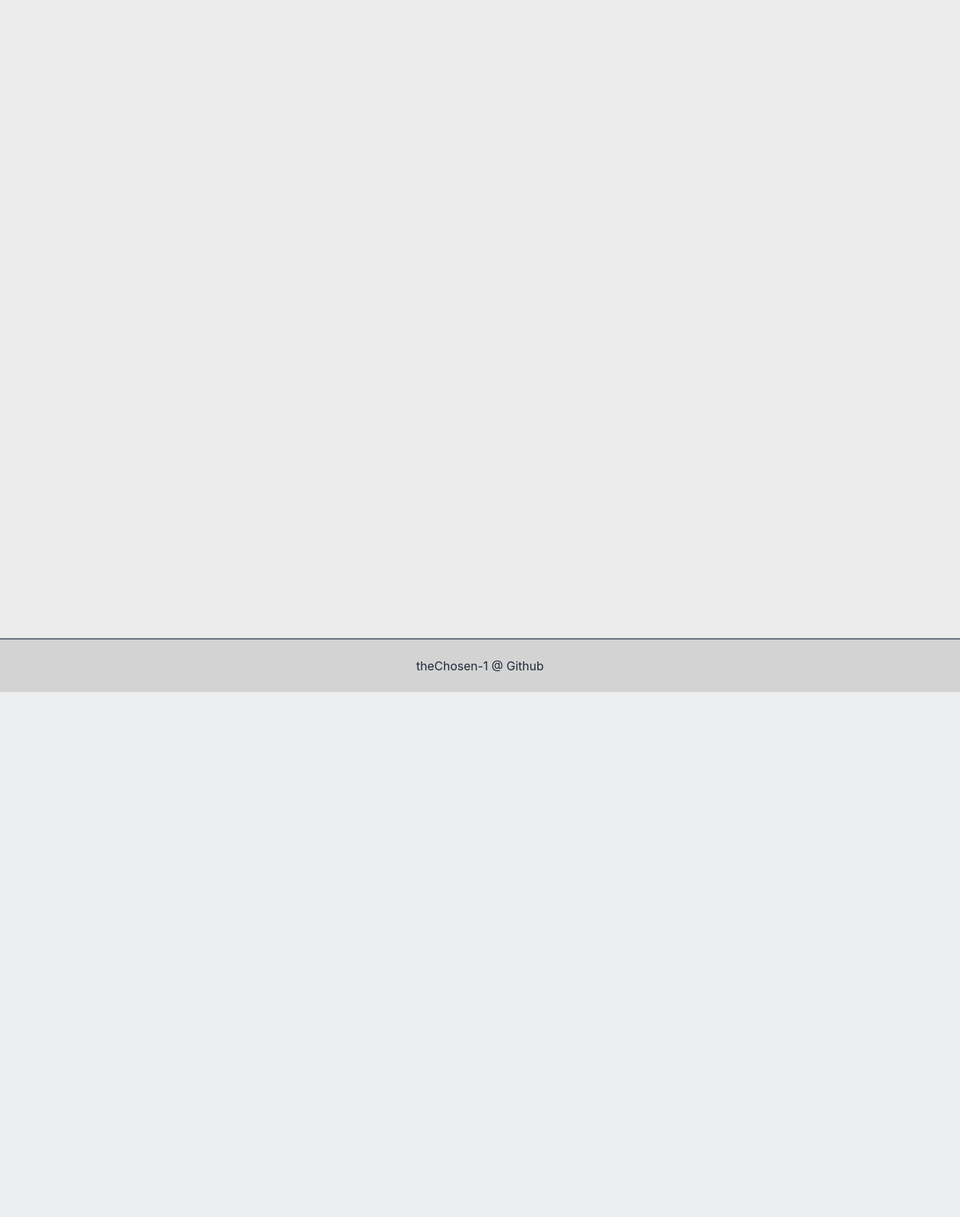
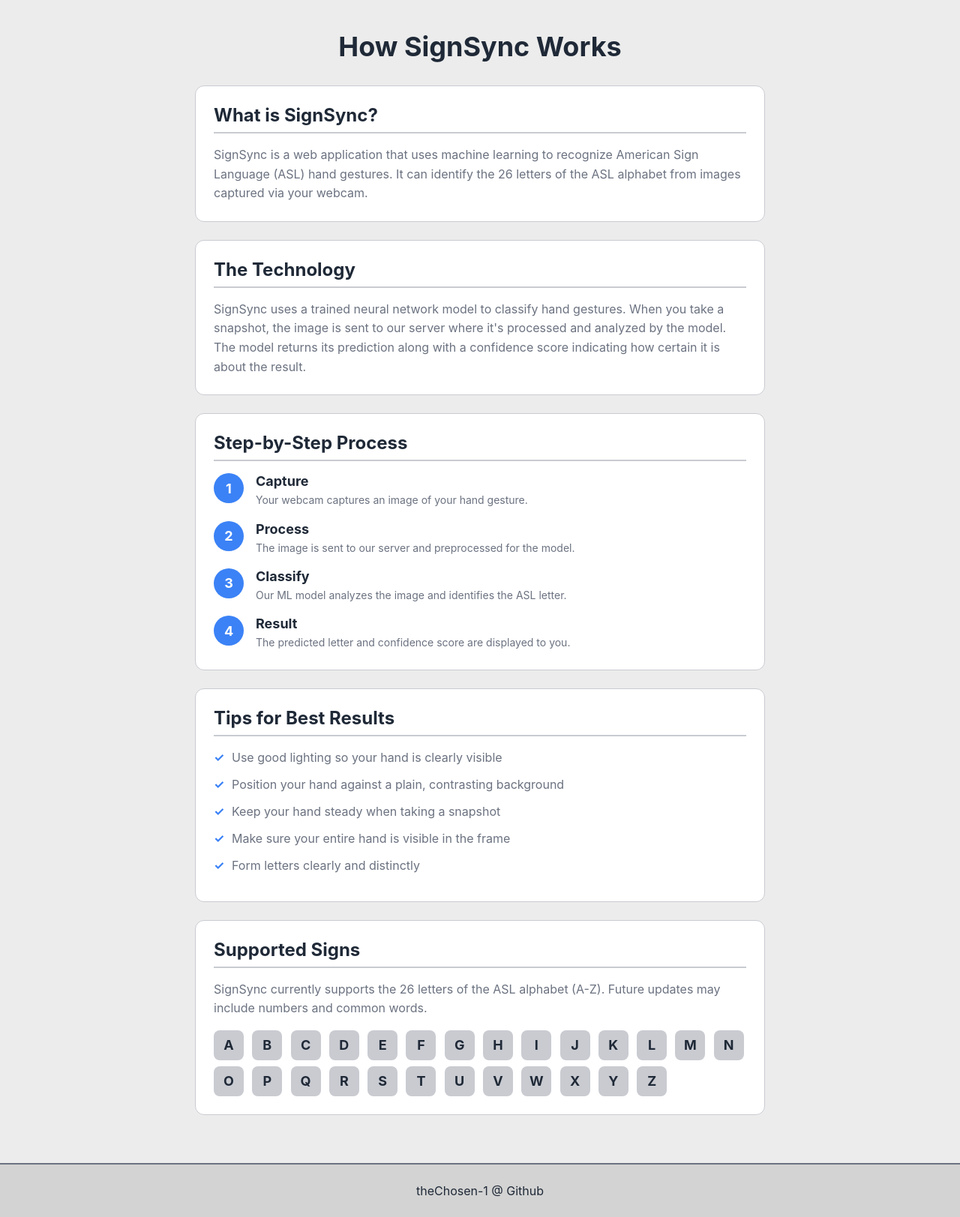
Before and after one commit to inshaal81/SignSync-WebApp, a Flask app: page /docs in a window 1280 px wide. Shown: the part 77-1700 px from the top of the page at 75% size. Before the commit the page ends 1000 px from the top, so only its background shows below. Run offline with Flask 3, Linux system fonts and the light colour scheme.

Commit message:
Add production readiness improvements
- Enforce SECRET_KEY in production mode
- Add comprehensive logging infrastructure
- Improve file cleanup with error handling
- Add .env.example configuration template
- Update docs page with usage instructions
- Replace placeholder content in index.html

```diff
--- a/app.py
+++ b/app.py
@@ -1,29 +1,225 @@
 from flask import Flask, render_template, request, jsonify
 import os
+import sys
+import logging
+import shutil
 from datetime import datetime
 from werkzeug.utils import secure_filename
+from dotenv import load_dotenv
+from PIL import Image
+import numpy as np
 import random
 import string
 
+# Load environment variables from .env file
+load_dotenv()
+
 app = Flask(__name__, template_folder='template')
 
-# CONFIG
+# =============================================================================
+# CONFIGURATION
+# =============================================================================
 UPLOAD_FOLDER = 'uploads'
 ALLOWED_EXTENSIONS = {'png', 'jpg', 'jpeg', 'gif'}
+
 app.config['UPLOAD_FOLDER'] = UPLOAD_FOLDER
 app.config['MAX_CONTENT_LENGTH'] = 16 * 1024 * 1024  # 16MB max file size
 
 # Production settings
 DEBUG = os.environ.get('FLASK_DEBUG', 'False').lower() == 'true'
 
+# SECRET_KEY configuration - must be set in production
+secret_key = os.environ.get('SECRET_KEY')
+if not secret_key and not DEBUG:
+    raise ValueError('SECRET_KEY environment variable must be set in production')
+app.config['SECRET_KEY'] = secret_key or 'dev-only-not-for-production'
+
+# Model configuration
+MODEL_PATH = os.environ.get('MODEL_PATH', 'model/signsync_model.pkl')
+MODEL_TYPE = os.environ.get('MODEL_TYPE', 'custom')
+MODEL_INPUT_SIZE = int(os.environ.get('MODEL_INPUT_SIZE', '28'))
+
+# ASL alphabet mapping (A-Z, excluding J and Z which require motion)
+ASL_LABELS = list('ABCDEFGHIKLMNOPQRSTUVWXY')
+
+# =============================================================================
+# LOGGING
+# =============================================================================
+logging.basicConfig(
+    level=logging.DEBUG if DEBUG else logging.INFO,
+    format='%(asctime)s - %(name)s - %(levelname)s - %(message)s'
+)
+logger = logging.getLogger(__name__)
+
 # Ensure uploads directory exists
 os.makedirs(UPLOAD_FOLDER, exist_ok=True)
 
+# =============================================================================
 # MODEL LOADING
-MODEL = None  # (using placeholder classification)
+# =============================================================================
+MODEL = None
+
+def load_model():
+    """
+    Load the ML model with error handling.
+
+    Supports multiple model types:
+    - custom: Custom neural network stored as dict with parameters
+    - sklearn: scikit-learn models (pickle files)
+    - tensorflow: TensorFlow/Keras models (.h5 files)
+    - onnx: ONNX models (.onnx files)
+
+    Returns:
+        Loaded model object or None if loading fails
+    """
+    global MODEL
+
+    if not os.path.exists(MODEL_PATH):
+        logger.warning(f'Model file not found at {MODEL_PATH}. Using placeholder classification.')
+        return None
+
+    try:
+        if MODEL_TYPE == 'custom':
+            import pickle
+            with open(MODEL_PATH, 'rb') as f:
+                MODEL = pickle.load(f)
+            logger.info(f'Custom neural network loaded from {MODEL_PATH}')
+            logger.info(f'Model architecture: {MODEL.get("layer_dims", "unknown")}')
+            logger.info(f'Model test accuracy: {MODEL.get("test_accuracy", "unknown")}')
+
+        elif MODEL_TYPE == 'sklearn':
+            import pickle
+            with open(MODEL_PATH, 'rb') as f:
+                MODEL = pickle.load(f)
+            logger.info(f'Scikit-learn model loaded successfully from {MODEL_PATH}')
+
+        elif MODEL_TYPE == 'tensorflow':
+            import tensorflow as tf
+            MODEL = tf.keras.models.load_model(MODEL_PATH)
+            logger.info(f'TensorFlow model loaded successfully from {MODEL_PATH}')
+
+        elif MODEL_TYPE == 'onnx':
+            import onnxruntime as ort
+            MODEL = ort.InferenceSession(MODEL_PATH)
+            logger.info(f'ONNX model loaded successfully from {MODEL_PATH}')
+
+        else:
+            logger.error(f'Unknown model type: {MODEL_TYPE}')
+            return None
+
+        return MODEL
+
+    except Exception as e:
+        logger.error(f'Failed to load model: {str(e)}', exc_info=True)
+        if not DEBUG:
+            logger.warning('Model failed to load in production mode - using placeholder')
+        return None
+
+# Load model at startup
+MODEL = load_model()
+
+# =============================================================================
+# CUSTOM NEURAL NETWORK FORWARD PASS
+# =============================================================================
+def sigmoid(z):
+    """Sigmoid activation function."""
+    return 1 / (1 + np.exp(-np.clip(z, -500, 500)))
+
+def relu(z):
+    """ReLU activation function."""
+    return np.maximum(0, z)
+
+def softmax(z):
+    """Softmax activation function for output layer."""
+    exp_z = np.exp(z - np.max(z, axis=0, keepdims=True))
+    return exp_z / np.sum(exp_z, axis=0, keepdims=True)
+
+def forward_pass(X, parameters):
+    """
+    Forward pass through the custom neural network.
+
+    Args:
+        X: Input data, shape (n_features, n_samples)
+        parameters: Dictionary containing weights and biases
+
+    Returns:
+        tuple: (output probabilities, cache for debugging)
+    """
+    cache = {}
+    A = X
+
+    # Determine number of layers from parameters
+    L = len(parameters) // 2
+
+    # Hidden layers with ReLU activation
+    for l in range(1, L):
+        W = parameters[f'W{l}']
+        b = parameters[f'b{l}']
+        Z = np.dot(W, A) + b
+        A = relu(Z)
+        cache[f'A{l}'] = A
+
+    # Output layer with softmax activation
+    W = parameters[f'W{L}']
+    b = parameters[f'b{L}']
+    Z = np.dot(W, A) + b
+    A = softmax(Z)
+    cache[f'A{L}'] = A
+
+    return A, cache
 
 def allowed_file(filename):
     return '.' in filename and filename.rsplit('.', 1)[1].lower() in ALLOWED_EXTENSIONS
+
+# =============================================================================
+# IMAGE PREPROCESSING
+# =============================================================================
+def preprocess_image(image_path, target_size=None):
+    """
+    Preprocess image for model input.
+
+    Args:
+        image_path: Path to image file
+        target_size: Target dimensions (width, height). Defaults to MODEL_INPUT_SIZE.
+
+    Returns:
+        numpy.ndarray: Preprocessed image array ready for model input
+    """
+    if target_size is None:
+        target_size = (MODEL_INPUT_SIZE, MODEL_INPUT_SIZE)
+
+    try:
+        img = Image.open(image_path)
+
+        # Convert to grayscale (ASL models typically use grayscale)
+        if img.mode != 'L':
+            img = img.convert('L')
+
+        # Resize to model input size
+        img = img.resize(target_size, Image.Resampling.LANCZOS)
+
+        # Convert to numpy array
+        img_array = np.array(img)
+
+        # Normalize pixel values to 0-1 range
+        img_array = img_array.astype('float32') / 255.0
+
+        # Reshape based on model type
+        if MODEL_TYPE == 'custom':
+            # Custom NN expects (n_features, n_samples) - column vector
+            img_array = img_array.flatten().reshape(-1, 1)
+        elif MODEL_TYPE == 'sklearn':
+            # Sklearn expects (n_samples, n_features) - row vector
+            img_array = img_array.flatten().reshape(1, -1)
+        else:
+            # CNN models expect (batch, height, width, channels)
+            img_array = np.expand_dims(img_array, axis=(0, -1))
+
+        return img_array
+
+    except Exception as e:
+        logger.error(f'Image preprocessing error: {str(e)}', exc_info=True)
+        raise
 
 def classify_asl_image(image_path):
     """
@@ -39,16 +235,54 @@ def classify_asl_image(image_path):
     Returns:
         tuple: (classification, confidence) - e.g., ('A', 0.95)
     """
+    if MODEL is None:
+        # Placeholder: Return random letter with random confidence
+        logger.debug('Using placeholder classification (no model loaded)')
+        random_letter = random.choice(ASL_LABELS)
+        confidence = round(random.uniform(0.7, 0.99), 2)
+        return random_letter, confidence
 
-    if MODEL is not None:
-        # Add actual model prediction here
-        pass
+    try:
+        # Preprocess the image
+        processed_image = preprocess_image(image_path)
 
-    # Placeholder: Return a random letter A-Z with random confidence
-    random_letter = random.choice(string.ascii_uppercase)
-    confidence = round(random.uniform(0.7, 0.99), 2)
+        if MODEL_TYPE == 'custom':
+            # Custom neural network prediction
+            parameters = MODEL['parameters']
+            predictions, _ = forward_pass(processed_image, parameters)
+            predicted_class = np.argmax(predictions)
+            confidence = float(predictions[predicted_class, 0])
 
-    return random_letter, confidence
+        elif MODEL_TYPE == 'sklearn':
+            # Scikit-learn prediction
+            predictions = MODEL.predict_proba(processed_image)
+            predicted_class = np.argmax(predictions[0])
+            confidence = float(predictions[0][predicted_class])
+
+        elif MODEL_TYPE == 'tensorflow':
+            # TensorFlow/Keras prediction
+            predictions = MODEL.predict(processed_image, verbose=0)
+            predicted_class = np.argmax(predictions[0])
+            confidence = float(predictions[0][predicted_class])
+
+        elif MODEL_TYPE == 'onnx':
+            # ONNX prediction
+            input_name = MODEL.get_inputs()[0].name
+            predictions = MODEL.run(None, {input_name: processed_image})
+            predicted_class = np.argmax(predictions[0][0])
+            confidence = float(predictions[0][0][predicted_class])
+
+        else:
+            raise ValueError(f'Unknown model type: {MODEL_TYPE}')
+
+        # Map class index to ASL letter
+        classification = ASL_LABELS[predicted_class] if predicted_class < len(ASL_LABELS) else '?'
+
+        return classification, round(confidence, 2)
+
+    except Exception as e:
+        logger.error(f'Model prediction error: {str(e)}', exc_info=True)
+        raise
 
 @app.route('/')
 def index():
@@ -60,23 +294,56 @@ def docs():
 
 @app.route('/health')
 def health():
-    return jsonify({'status': 'healthy'}), 200
+    """Detailed health check endpoint."""
+    def check_disk_space():
+        """Check if sufficient disk space is available."""
+        try:
+            total, used, free = shutil.disk_usage(UPLOAD_FOLDER)
+            return free > 100 * 1024 * 1024  # True if more than 100MB free
+        except Exception:
+            return False
+
+    health_status = {
+        'status': 'healthy',
+        'timestamp': datetime.now().isoformat(),
+        'version': '1.0.0',
+        'checks': {
+            'model_loaded': MODEL is not None,
+            'model_type': MODEL_TYPE if MODEL is not None else None,
+            'upload_directory': os.path.exists(UPLOAD_FOLDER) and os.access(UPLOAD_FOLDER, os.W_OK),
+            'disk_space_ok': check_disk_space()
+        }
+    }
+
+    # Determine overall status
+    critical_checks = [
+        health_status['checks']['upload_directory'],
+        health_status['checks']['disk_space_ok']
+    ]
+    all_critical_pass = all(critical_checks)
+    health_status['status'] = 'healthy' if all_critical_pass else 'degraded'
+
+    status_code = 200 if all_critical_pass else 503
+    return jsonify(health_status), status_code
 
 @app.route('/classify', methods=['POST'])
 def classify():
     try:
         # Check if file is present in request
         if 'image' not in request.files:
+            logger.warning('Classification request received without image file')
             return jsonify({'error': 'No image file provided'}), 400
 
         file = request.files['image']
 
         # Check if file is selected
         if file.filename == '':
+            logger.warning('Classification request received with empty filename')
             return jsonify({'error': 'No file selected'}), 400
 
         # Validate file type
         if not allowed_file(file.filename):
+            logger.warning(f'Invalid file type attempted: {file.filename}')
             return jsonify({'error': 'Invalid file type. Only images are allowed.'}), 400
 
         # Generate unique filename with timestamp
@@ -86,14 +353,17 @@ def classify():
 
         # Save file temporarily
         file.save(filepath)
+        logger.info(f'Image saved temporarily: {filename}')
 
         try:
             # Classify the image
             classification, confidence = classify_asl_image(filepath)
+            logger.info(f'Classification result: {classification} (confidence: {confidence})')
 
             # Delete the image file immediately after classification
             if os.path.exists(filepath):
                 os.remove(filepath)
+                logger.debug(f'Temporary file deleted: {filename}')
 
             # Return classification result
             return jsonify({
@@ -103,12 +373,14 @@ def classify():
             })
 
         except Exception as e:
+            logger.error(f'Classification error: {str(e)}', exc_info=True)
             # Ensure file is deleted even if classification fails
             if os.path.exists(filepath):
                 os.remove(filepath)
             return jsonify({'error': f'Classification error: {str(e)}'}), 500
 
     except Exception as e:
+        logger.error(f'Server error: {str(e)}', exc_info=True)
         return jsonify({'error': f'Server error: {str(e)}'}), 500
 
 if __name__ == '__main__':
--- a/requirements.txt
+++ b/requirements.txt
@@ -2,3 +2,5 @@ Flask>=2.3.0
 Pillow>=10.0.0
 Werkzeug>=2.3.0
 gunicorn>=21.0.0
+python-dotenv>=1.0.0
+numpy>=1.24.0
--- a/static/docStyle.css
+++ b/static/docStyle.css
@@ -3,6 +3,7 @@
     --text: #1f2937;
     --muted: #6b7280;
     --lightgray: #c9cbd1;
+    --accent: #3b82f6;
 }
 
 * {
@@ -13,19 +14,17 @@
 }
 
 body {
-    min-height: 125vh;
+    min-height: 100vh;
     font-family: -apple-system, BlinkMacSystemFont, 'Segoe UI', Roboto, Oxygen, Ubuntu, Cantarell, 'Open Sans', 'Helvetica Neue', sans-serif;
     display: flex;
     flex-direction: column;
-    justify-content: space-between;
     background-color: rgb(236, 236, 236);
 }
 
 /* hide page scrollbar */
-html { scrollbar-width: none; } /* Firefox */
-body { -ms-overflow-style: none; } /* IE and Edge */
-body::-webkit-scrollbar, body::-webkit-scrollbar-button { display: none; } /* Chrome */
-/* end hide page scrollbar */
+html { scrollbar-width: none; }
+body { -ms-overflow-style: none; }
+body::-webkit-scrollbar, body::-webkit-scrollbar-button { display: none; }
 
 /* header */
 .header {
@@ -34,6 +33,7 @@ body::-webkit-scrollbar, body::-webkit-scrollbar-button { display: none; } /* Ch
     align-items: center;
     z-index: 1;
     position: sticky;
+    top: 0;
     font-size: 42px;
     font-weight: bolder;
     color: var(--text);
@@ -50,26 +50,140 @@ body::-webkit-scrollbar, body::-webkit-scrollbar-button { display: none; } /* Ch
     border: 2px solid var(--text);
     border-radius: 999px;
     background-color: whitesmoke;
-    padding:8px 12px;
+    padding: 8px 12px;
     cursor: pointer;
     transition: all 0.2s;
 }
 
 .homeBtn:hover {
-  background: var(--bg);
-  transform: translateY(-4px);
+    background: var(--bg);
+    transform: translateY(-4px);
 }
 
+/* docs content */
+.docsContent {
+    flex: 1;
+    max-width: 800px;
+    margin: 0 auto;
+    padding: 40px 20px;
+}
 
+.docsContent h1 {
+    font-size: 36px;
+    color: var(--text);
+    margin-bottom: 30px;
+    text-align: center;
+}
 
+.docSection {
+    background: var(--bg);
+    border-radius: 12px;
+    padding: 24px;
+    margin-bottom: 24px;
+    border: 1px solid var(--lightgray);
+}
 
+.docSection h2 {
+    font-size: 24px;
+    color: var(--text);
+    margin-bottom: 16px;
+    border-bottom: 2px solid var(--lightgray);
+    padding-bottom: 8px;
+}
+
+.docSection p {
+    font-size: 16px;
+    color: var(--muted);
+    line-height: 1.6;
+}
+
+/* steps */
+.steps {
+    display: flex;
+    flex-direction: column;
+    gap: 16px;
+    margin-top: 16px;
+}
+
+.step {
+    display: flex;
+    align-items: flex-start;
+    gap: 16px;
+}
+
+.stepNumber {
+    display: flex;
+    align-items: center;
+    justify-content: center;
+    min-width: 40px;
+    height: 40px;
+    background: var(--accent);
+    color: white;
+    font-size: 18px;
+    font-weight: bold;
+    border-radius: 50%;
+}
+
+.stepContent h3 {
+    font-size: 18px;
+    color: var(--text);
+    margin-bottom: 4px;
+}
+
+.stepContent p {
+    font-size: 14px;
+    color: var(--muted);
+}
+
+/* tips list */
+.tipsList {
+    list-style: none;
+    margin-top: 12px;
+}
+
+.tipsList li {
+    position: relative;
+    padding-left: 24px;
+    margin-bottom: 12px;
+    font-size: 16px;
+    color: var(--muted);
+    line-height: 1.5;
+}
+
+.tipsList li::before {
+    content: "\2713";
+    position: absolute;
+    left: 0;
+    color: var(--accent);
+    font-weight: bold;
+}
+
+/* alphabet grid */
+.alphabetGrid {
+    display: grid;
+    grid-template-columns: repeat(auto-fill, minmax(40px, 1fr));
+    gap: 8px;
+    margin-top: 16px;
+}
+
+.alphabetGrid span {
+    display: flex;
+    align-items: center;
+    justify-content: center;
+    width: 40px;
+    height: 40px;
+    background: var(--lightgray);
+    color: var(--text);
+    font-size: 18px;
+    font-weight: bold;
+    border-radius: 8px;
+}
 
 /* footer */
 .footer {
     display: flex;
     justify-content: center;
     align-items: center;
-    position: static;
     border-top: 2px solid var(--muted);
     color: var(--text);
     background-color: lightgrey;
--- a/template/docs.html
+++ b/template/docs.html
@@ -3,15 +3,99 @@
 <head>
     <meta charset="UTF-8">
     <meta name="viewport" content="width=device-width, initial-scale=1.0">
-    <title>SignSync - Docs</title>
+    <meta name="description" content="Learn how SignSync works - ASL classification using machine learning">
+    <title>SignSync - How It Works</title>
     <link rel="stylesheet" href="{{ url_for('static', filename='docStyle.css') }}">
-    <script src="{{ url_for('static', filename='script.js') }}" defer></script>
 </head>
 <body>
     <div class="header">SignSync
         <button class="homeBtn" onclick="window.location.href='/'">Home</button>
     </div>
 
+    <div class="docsContent">
+        <h1>How SignSync Works</h1>
+
+        <section class="docSection">
+            <h2>What is SignSync?</h2>
+            <p>
+                SignSync is a web application that uses machine learning to recognize
+                American Sign Language (ASL) hand gestures. It can identify the 26 letters
+                of the ASL alphabet from images captured via your webcam.
+            </p>
+        </section>
+
+        <section class="docSection">
+            <h2>The Technology</h2>
+            <p>
+                SignSync uses a trained neural network model to classify hand gestures.
+                When you take a snapshot, the image is sent to our server where it's
+                processed and analyzed by the model. The model returns its prediction
+                along with a confidence score indicating how certain it is about the result.
+            </p>
+        </section>
+
+        <section class="docSection">
+            <h2>Step-by-Step Process</h2>
+            <div class="steps">
+                <div class="step">
+                    <div class="stepNumber">1</div>
+                    <div class="stepContent">
+                        <h3>Capture</h3>
+                        <p>Your webcam captures an image of your hand gesture.</p>
+                    </div>
+                </div>
+                <div class="step">
+                    <div class="stepNumber">2</div>
+                    <div class="stepContent">
+                        <h3>Process</h3>
+                        <p>The image is sent to our server and preprocessed for the model.</p>
+                    </div>
+                </div>
+                <div class="step">
+                    <div class="stepNumber">3</div>
+                    <div class="stepContent">
+                        <h3>Classify</h3>
+                        <p>Our ML model analyzes the image and identifies the ASL letter.</p>
+                    </div>
+                </div>
+                <div class="step">
+                    <div class="stepNumber">4</div>
+                    <div class="stepContent">
+                        <h3>Result</h3>
+                        <p>The predicted letter and confidence score are displayed to you.</p>
+                    </div>
+                </div>
+            </div>
+        </section>
+
+        <section class="docSection">
+            <h2>Tips for Best Results</h2>
+            <ul class="tipsList">
+                <li>Use good lighting so your hand is clearly visible</li>
+                <li>Position your hand against a plain, contrasting background</li>
+                <li>Keep your hand steady when taking a snapshot</li>
+                <li>Make sure your entire hand is visible in the frame</li>
+                <li>Form letters clearly and distinctly</li>
+            </ul>
+        </section>
+
+        <section class="docSection">
+            <h2>Supported Signs</h2>
+            <p>
+                SignSync currently supports the 26 letters of the ASL alphabet (A-Z).
+                Future updates may include numbers and common words.
+            </p>
+            <div class="alphabetGrid">
+                <span>A</span><span>B</span><span>C</span><span>D</span><span>E</span>
+                <span>F</span><span>G</span><span>H</span><span>I</span><span>J</span>
+                <span>K</span><span>L</span><span>M</span><span>N</span><span>O</span>
+                <span>P</span><span>Q</span><span>R</span><span>S</span><span>T</span>
+                <span>U</span><span>V</span><span>W</span><span>X</span><span>Y</span>
+                <span>Z</span>
+            </div>
+        </section>
+    </div>
+
     <div class="footer">theChosen-1 @ Github</div>
 </body>
 </html>
```
Also changed, not shown: template/index.html (+8 -7 lines), README.md, 1 other file.
